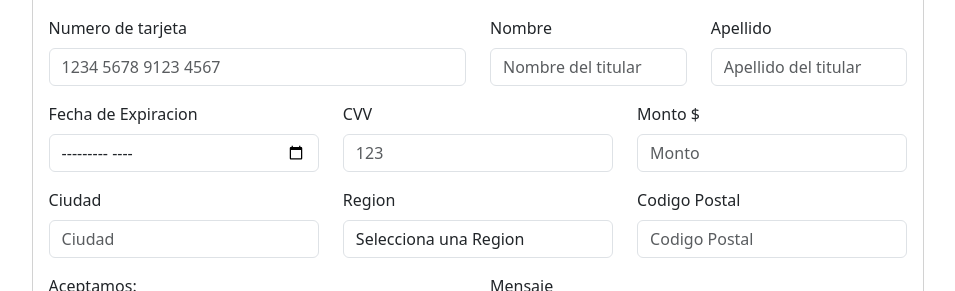
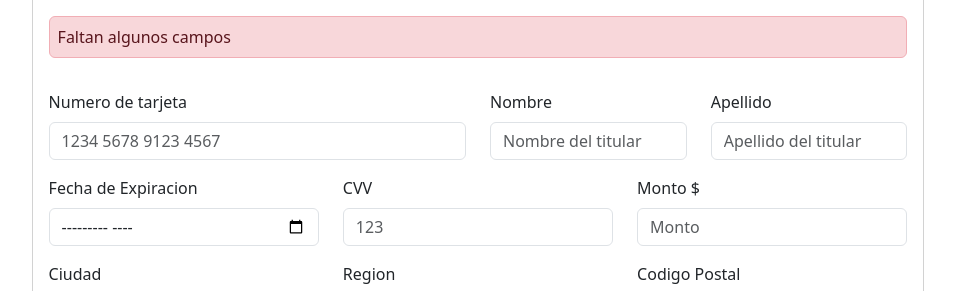
Before and after one commit to AJRY97/Formulario-HTML, a plain HTML site: page index.html in a window 1280 px wide. Shown: the part 103-394 px from the top of the page, without its empty margins (162-1117 px from the left). Drawn offline with nearby package versions, Linux system fonts and the light colour scheme.

Commit message:
Se agrego el componente Alert

```diff
--- a/index.html
+++ b/index.html
@@ -18,6 +18,15 @@
             <div class="card-header text-center">
                 <h4>Formulario de Pago</h4>
             </div>
+
+            <div class="">
+                <div class="alert alert-danger mt-3 ms-3 me-3 p-2" role="alert">
+                    Faltan algunos campos
+                </div>
+
+            </div>
+
+
 
             <div class="card-body">
                 <form>
@@ -104,7 +113,7 @@
                         <div class="col-md-6 pb-3">
                             <p>Aceptamos:</p>
                             <div class="btn-group" data-toggle="buttons">
-                                <label class="btn btn-secondary">
+                                <label class="btn btn-secondary" aria-label="Mastercard">
                                     <input autocomplete="off" checked id="blue" name="options" type="radio">
                                     <i class="fab fa-cc-mastercard"></i>
                                 </label>
```
Also changed, not shown: style.css (line endings or trailing spaces).
